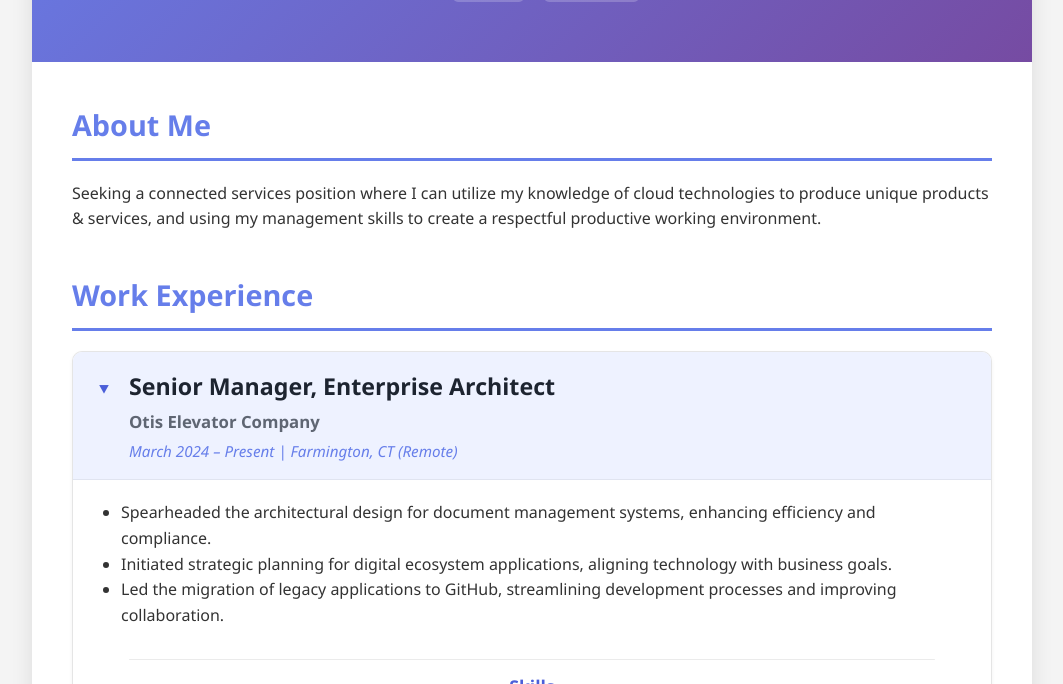
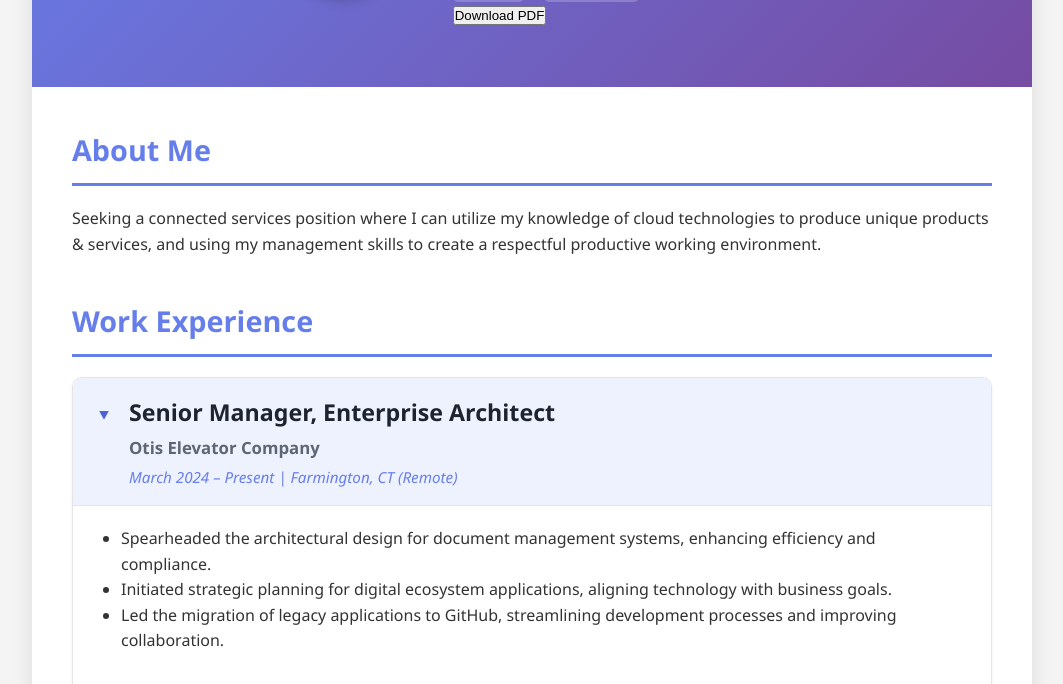
Before and after one commit to r91dua/my-portfolio, a Jekyll site: the page built from index.html, in a window 1280 px wide and 900 px high, cut to the strip 216-900 px from the top of the window. Shown: the whole strip, without its empty margins (108-1171 px from the left). Built offline with Jekyll 4.4.1, drawn with Linux system fonts in a browser that asks for light colours.

Commit message:
Update site-header.html

```diff
--- a/_includes/site-header.html
+++ b/_includes/site-header.html
@@ -12,6 +12,7 @@
         <a href="mailto:rajatdua1991@yahoo.com">Email</a>
         <a href="https://www.linkedin.com/in/rajatdua91" target="_blank" rel="noopener">LinkedIn</a>
       </div>
+      <button class="print-btn" type="button" onclick="printResume()">Download PDF</button>
     </div>
   </div>
 </header>
```
